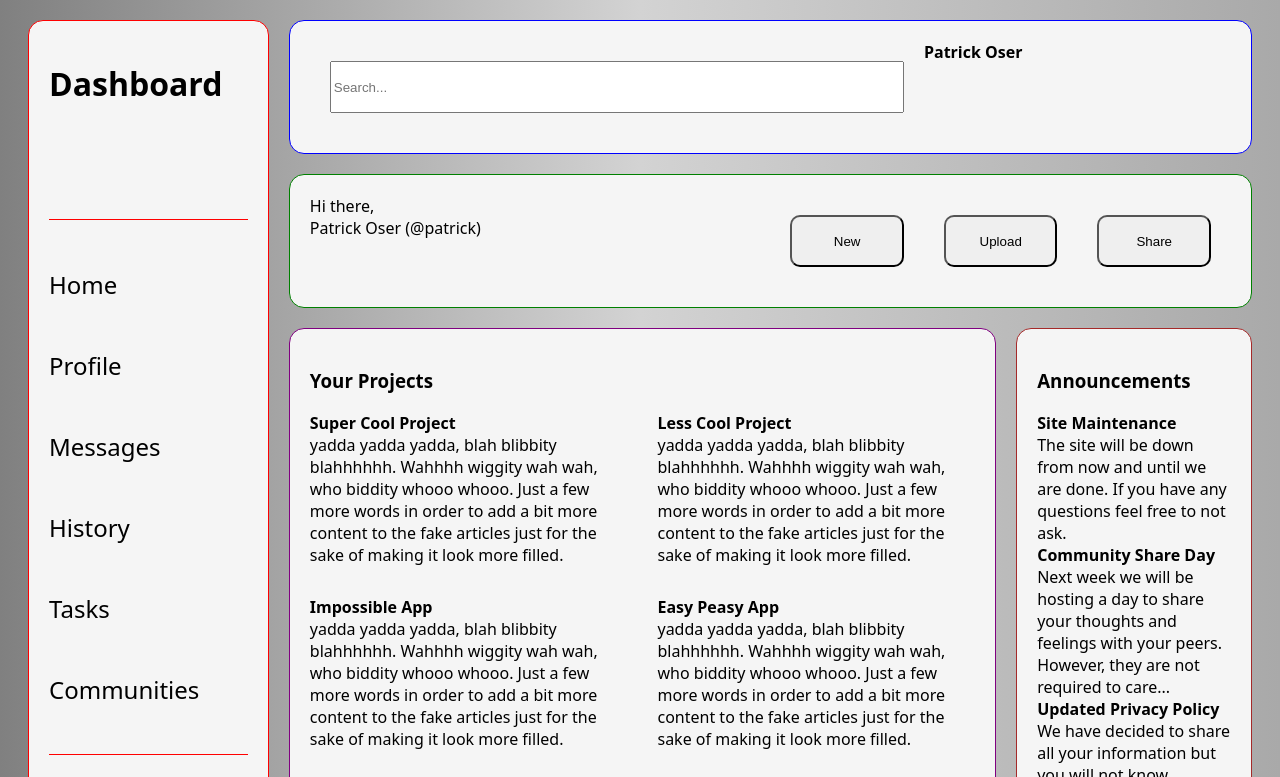
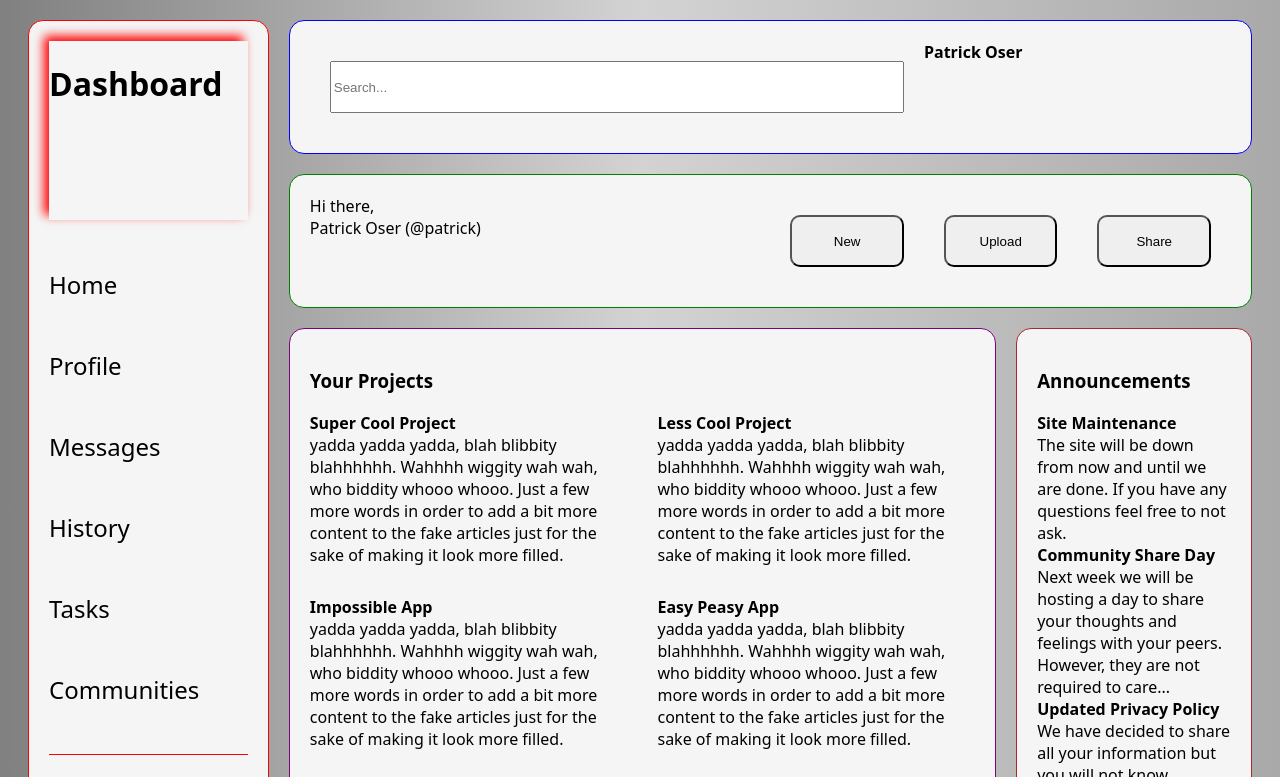
Before and after one commit to TapTapYap/Admin-dasboard, a plain HTML site: page index.html in a window 1280 px wide. Shown: the top 777 px of the page. Drawn offline with Linux system fonts and the light colour scheme.

Commit message:
Still figuring out some CSS stuff.

```diff
--- a/style.css
+++ b/style.css
@@ -25,7 +25,7 @@ body {
 }
 
 .top-sidebar {
-    border-bottom: 1px red solid;
+    box-shadow: -5px -5px 10px red;
 }
 
 .middle-sidebar {
```
